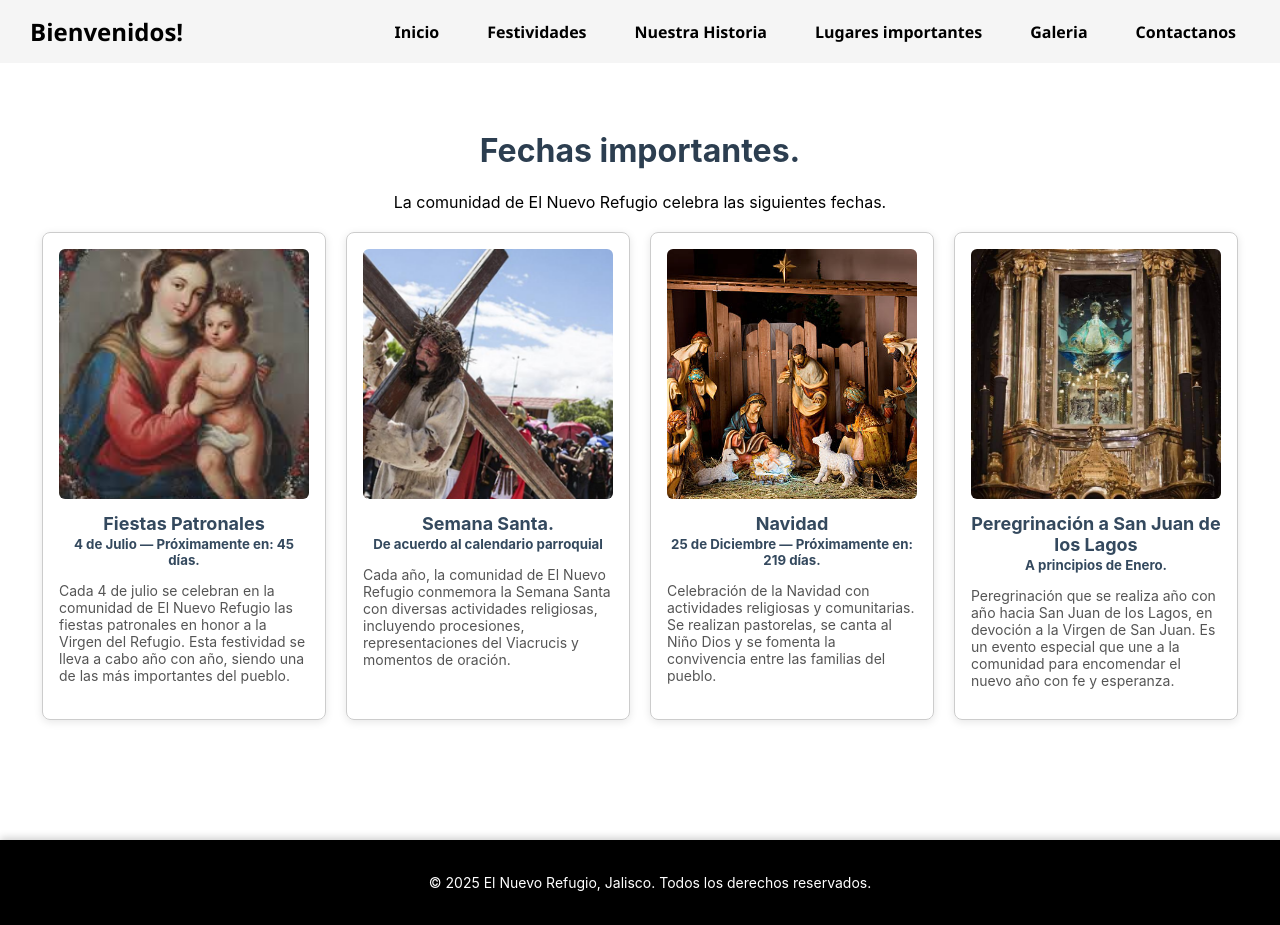
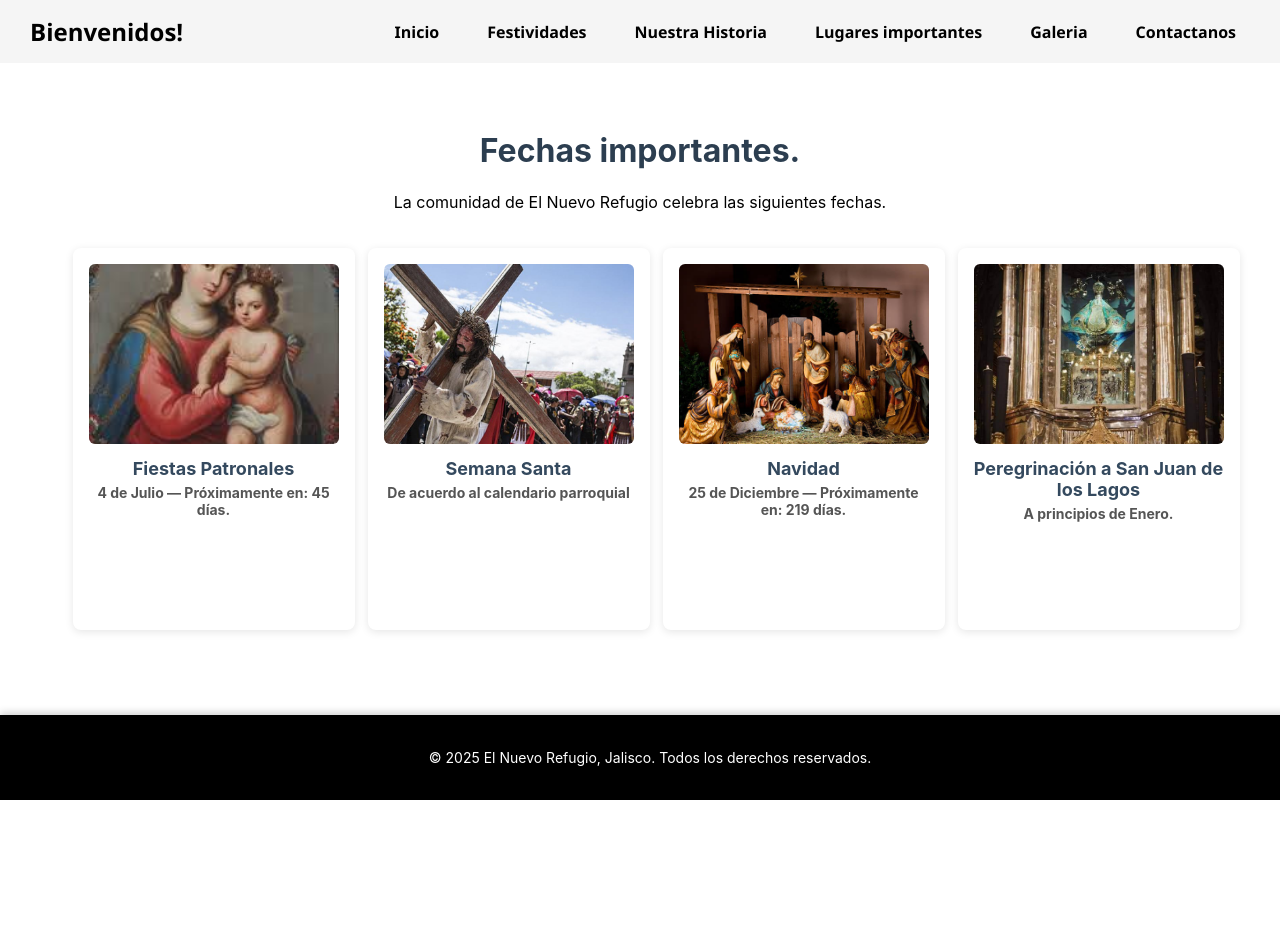
Before and after one commit to Alexav3/refugio, a React (Create React App) app: page /eventos in a window 1280 px wide. After the commit the page ends 800 px from the top, so only its background shows below. Built offline with nearby package versions, Linux system fonts and the light colour scheme.

Commit message:
flippin_cards

```diff
--- a/src/Eventos.css
+++ b/src/Eventos.css
@@ -1,45 +1,80 @@
-.event-page {
-  flex: 1;
-  padding: 20px;
-  text-align: center;
-  padding-bottom: 100px;
+/* Flip card structure */
+.flip-card {
+  width: 250px;
+  height: 350px;
+  perspective: 1000px;
+  cursor: pointer;
+}
+
+.flip-card-inner {
+  position: relative;
+  width: 100%;
+  height: 100%;
+  transition: transform 0.6s ease;
+  transform-style: preserve-3d;
+}
+
+.flipped .flip-card-inner {
+  transform: rotateY(180deg);
+}
+
+.flip-card-front,
+.flip-card-back {
+  position: absolute;
+  width: 100%;
+  height: 100%;
+  border-radius: 8px;
+  backface-visibility: hidden;
+  box-shadow: 0 2px 8px rgba(0, 0, 0, 0.1);
+  padding: 16px;
+  background-color: white;
+}
+
+.flip-card-front img {
+  width: 100%;
+  height: 180px;
+  object-fit: cover;
+  border-radius: 6px;
+  margin-bottom: 10px;
+}
+
+.flip-card-front h3 {
+  font-size: 18px;
+  margin: 0;
+}
+
+.flip-card-front h5 {
+  margin: 5px 0;
+  font-size: 14px;
+  color: #555;
+}
+
+.flip-card-back {
+  transform: rotateY(180deg);
+  display: flex;
+  justify-content: center;
+  align-items: center;
+}
+
+.flip-card-back p {
+  font-size: 14px;
+  color: #333;
+  text-align: left;
+  line-height: 1.6;
 }
 
 .event-grid {
-  display: flex;
+  display: grid;
+  grid-template-columns: repeat(auto-fit, minmax(260px, 1fr));
   gap: 20px;
-  flex-wrap: wrap;
-  justify-content: center;
-  margin-top: 20px;
+  padding: 20px;
+  justify-items: center;
+  align-items: stretch;
+  max-width: 1200px;
+  margin: 0 auto;
 }
 
-.event-card {
-  border: 1px solid #ccc;
-  border-radius: 8px;
-  width: 250px;
-  padding: 16px;
-  box-shadow: 0 2px 8px rgba(0, 0, 0, 0.1);
+.event-page {
+  text-align: center;
+  padding: 20px;
 }
-.event-card img {
-  width: 100%;
-  height: 250px;
-  object-fit: cover;
-  border-radius: 6px;
-}
-
-.event-card h3 {
-  margin-top: 10px;
-  margin-bottom: 2px;
-  font-size: 18px;
-}
-
-.event-card h5 {
-  margin-top: 0px;
-  margin-bottom: 0px;
-}
-
-.event-card p {
-  font-size: 14px;
-  color: #555;
-  text-align: left;
-}
--- a/src/Eventos.js
+++ b/src/Eventos.js
@@ -1,5 +1,4 @@
-// src/Event.js
-import React from "react";
+import React, { useState } from "react";
 import "./Eventos.css";
 import virgen from "./images/virgen.jpg";
 import semanaSanta from "./images/semanaSanta.jpg";
@@ -9,75 +8,79 @@ import sanJuan from "./images/sanJuan.jpg";
 function getDaysRemaining(month, day) {
   const today = new Date();
   const year = today.getFullYear();
-  let targetDate = new Date(year, month - 1, day); // month is 0-based
-
-  // If the date has already passed this year, use next year
+  let targetDate = new Date(year, month - 1, day);
   if (today > targetDate) {
     targetDate = new Date(year + 1, month - 1, day);
   }
-
   const diffTime = targetDate - today;
   const diffDays = Math.ceil(diffTime / (1000 * 60 * 60 * 24));
   return diffDays;
 }
 
+const events = [
+  {
+    title: "Fiestas Patronales",
+    date: `4 de Julio — Próximamente en: ${getDaysRemaining(7, 4)} días.`,
+    image: virgen,
+    description:
+      "Cada 4 de julio se celebran en la comunidad de El Nuevo Refugio las fiestas patronales en honor a la Virgen del Refugio. Esta festividad se lleva a cabo año con año, siendo una de las más importantes del pueblo.",
+  },
+  {
+    title: "Semana Santa",
+    date: "De acuerdo al calendario parroquial",
+    image: semanaSanta,
+    description:
+      "Cada año, la comunidad de El Nuevo Refugio conmemora la Semana Santa con diversas actividades religiosas, incluyendo procesiones, representaciones del Viacrucis y momentos de oración.",
+  },
+  {
+    title: "Navidad",
+    date: `25 de Diciembre — Próximamente en: ${getDaysRemaining(
+      12,
+      25
+    )} días.`,
+    image: nacimiento,
+    description:
+      "Celebración de la Navidad con actividades religiosas y comunitarias. Se realizan pastorelas, se canta al Niño Dios y se fomenta la convivencia entre las familias del pueblo.",
+  },
+  {
+    title: "Peregrinación a San Juan de los Lagos",
+    date: "A principios de Enero.",
+    image: sanJuan,
+    description:
+      "Peregrinación que se realiza año con año hacia San Juan de los Lagos, en devoción a la Virgen de San Juan. Es un evento especial que une a la comunidad para encomendar el nuevo año con fe y esperanza.",
+  },
+];
+
 export default function Eventos() {
-  const diasFiestasPatronales = getDaysRemaining(7, 4); // 4 de julio
-  const diasNavidad = getDaysRemaining(12, 25); // 25 de diciembre
+  const [flippedIndex, setFlippedIndex] = useState(null);
+
+  const handleCardClick = (index) => {
+    setFlippedIndex(flippedIndex === index ? null : index);
+  };
 
   return (
     <div className="event-page">
       <h1>Fechas importantes.</h1>
       <p>La comunidad de El Nuevo Refugio celebra las siguientes fechas.</p>
       <div className="event-grid">
-        <div className="event-card">
-          <img src={virgen} alt="Fiestas Patronales" />
-          <h3>Fiestas Patronales</h3>
-          <h5>
-            4 de Julio —{" "}
-            <strong>Próximamente en: {diasFiestasPatronales} días.</strong>
-          </h5>
-          <p>
-            Cada 4 de julio se celebran en la comunidad de El Nuevo Refugio las
-            fiestas patronales en honor a la Virgen del Refugio. Esta festividad
-            se lleva a cabo año con año, siendo una de las más importantes del
-            pueblo.
-          </p>
-        </div>
-        <div className="event-card">
-          <img src={semanaSanta} alt="Semana Santa" />
-          <h3>Semana Santa.</h3>
-          <h5>De acuerdo al calendario parroquial</h5>
-          <p>
-            Cada año, la comunidad de El Nuevo Refugio conmemora la Semana Santa
-            con diversas actividades religiosas, incluyendo procesiones,
-            representaciones del Viacrucis y momentos de oración.
-          </p>
-        </div>
-        <div className="event-card">
-          <img src={nacimiento} alt="Navidad" />
-          <h3>Navidad</h3>
-          <h5>
-            25 de Diciembre —{" "}
-            <strong>Próximamente en: {diasNavidad} días.</strong>
-          </h5>
-          <p>
-            Celebración de la Navidad con actividades religiosas y comunitarias.
-            Se realizan pastorelas, se canta al Niño Dios y se fomenta la
-            convivencia entre las familias del pueblo.
-          </p>
-        </div>
-        <div className="event-card">
-          <img src={sanJuan} alt="Año Nuevo" />
-          <h3>Peregrinación a San Juan de los Lagos</h3>
-          <h5>A principios de Enero.</h5>
-          <p>
-            Peregrinación que se realiza año con año hacia San Juan de los
-            Lagos, en devoción a la Virgen de San Juan. Es un evento especial
-            que une a la comunidad para encomendar el nuevo año con fe y
-            esperanza.
-          </p>
-        </div>
+        {events.map((event, index) => (
+          <div
+            key={index}
+            className={`flip-card ${flippedIndex === index ? "flipped" : ""}`}
+            onClick={() => handleCardClick(index)}
+          >
+            <div className="flip-card-inner">
+              <div className="flip-card-front">
+                <img src={event.image} alt={event.title} />
+                <h3>{event.title}</h3>
+                <h5>{event.date}</h5>
+              </div>
+              <div className="flip-card-back">
+                <p>{event.description}</p>
+              </div>
+            </div>
+          </div>
+        ))}
       </div>
     </div>
   );
```
